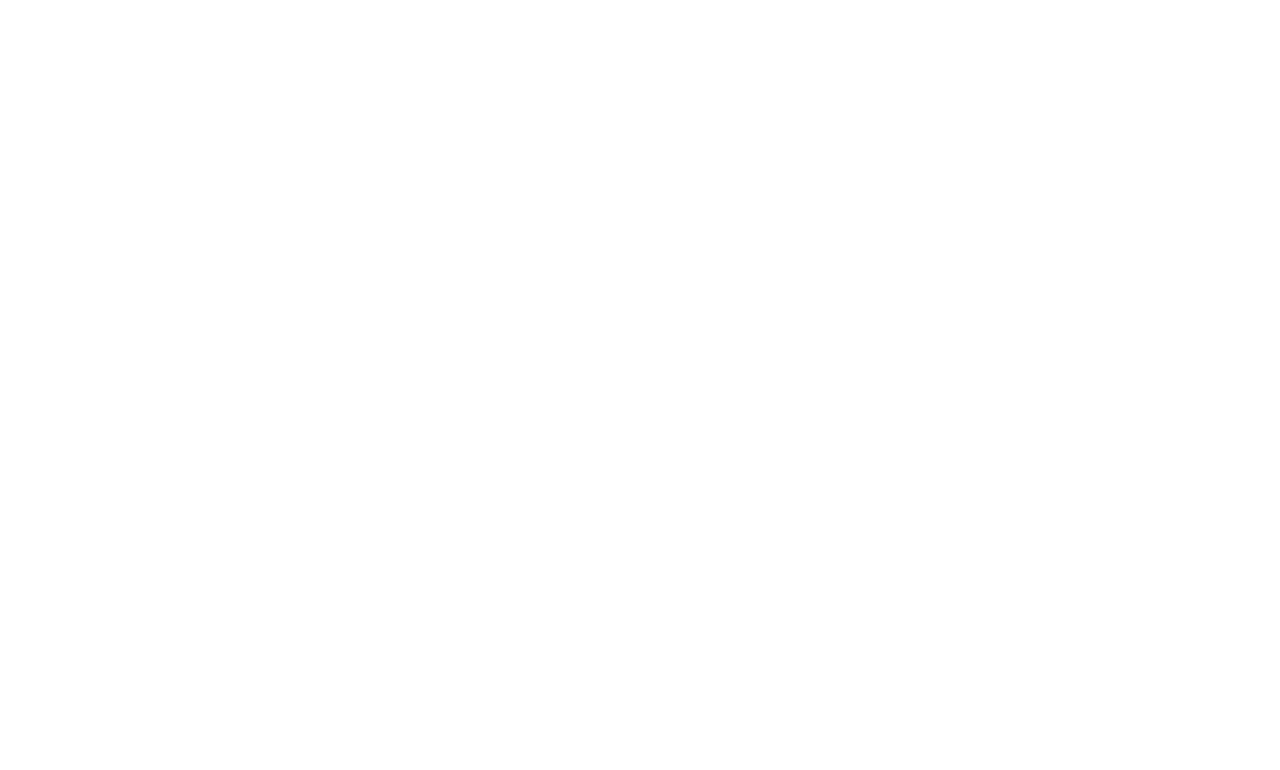
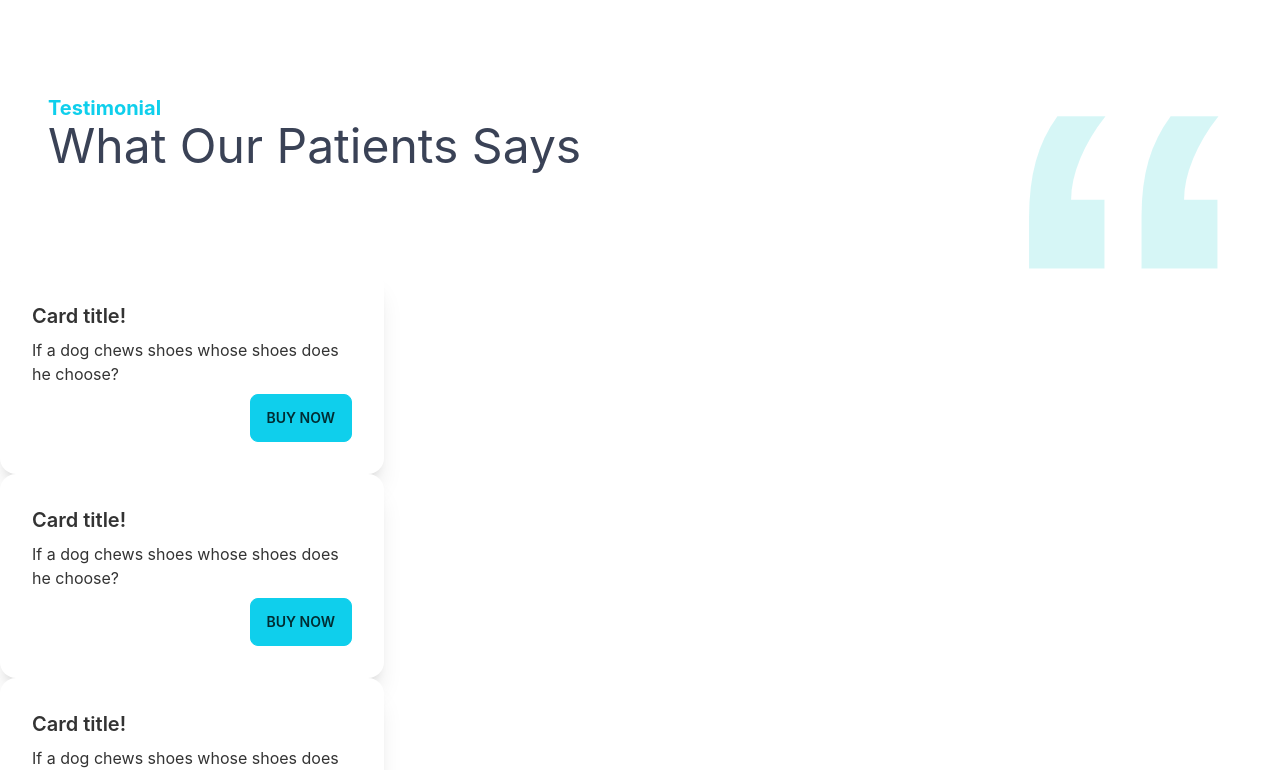
Before and after one commit to Nahid-khandakar/doctor-portal-client, a React (Create React App) app: page / in a window 1280 px wide. Shown: the part 2493-3263 px from the top of the page. Before the commit the page ends 2531 px from the top, so only its background shows below. Built offline with nearby package versions, Linux system fonts and the light colour scheme.

Commit message:
testimonial add

```diff
--- a/src/pages/Home/Home.js
+++ b/src/pages/Home/Home.js
@@ -3,6 +3,7 @@
 import Info from './Info';
 import MakeAppointment from './MakeAppointment';
 import Service from './Service';
+import Testimonial from './Testimonial';
 
 const Home = () => {
     return (
@@ -11,6 +12,7 @@
             <Info></Info>
             <Service></Service>
             <MakeAppointment></MakeAppointment>
+            <Testimonial></Testimonial>
         </div>
     );
 };
--- /dev/null
+++ b/src/pages/Home/Testimonial.js
@@ -0,0 +1,59 @@
+import React from 'react';
+import quote from '../../assets/icons/quote.svg'
+import TestimonialCard from './TestimonialCard';
+import people1 from '../../assets/images/people1.png'
+import people2 from '../../assets/images/people2.png'
+import people3 from '../../assets/images/people3.png'
+
+const Testimonial = () => {
+
+
+    const reviews = [
+        {
+            _id: 1,
+            review: 'Lorem ipsum dolor sit amet consectetur adipisicing elit. Necessitatibus quibusdam asperiores iste sapiente laborum minus?',
+            img: people1
+        },
+        {
+            _id: 2,
+            review: 'Lorem ipsum dolor sit amet consectetur adipisicing elit. Necessitatibus quibusdam asperiores iste sapiente laborum minus?',
+            img: people2
+        },
+        {
+            _id: 3,
+            review: 'Lorem ipsum dolor sit amet consectetur adipisicing elit. Necessitatibus quibusdam asperiores iste sapiente laborum minus?',
+            img: people3
+        }
+    ]
+
+
+    return (
+        <div className='my-14'>
+
+            <div className='flex justify-between px-12'>
+                <div>
+                    <h1 className='text-primary font-bold text-xl'>Testimonial</h1>
+                    <h2 className='text-accent  text-5xl'>What Our Patients Says</h2>
+                </div>
+                <div>
+                    <img src={quote} className='max-h-24 xl:max-h-44' alt="quote" />
+                </div>
+            </div>
+
+
+            <div>
+                {
+                    reviews.map(review => <TestimonialCard
+                        key={review._id}
+                        review={review}
+                    ></TestimonialCard>)
+                }
+            </div>
+
+
+
+        </div>
+    );
+};
+
+export default Testimonial;
--- /dev/null
+++ b/src/pages/Home/TestimonialCard.js
@@ -0,0 +1,17 @@
+import React from 'react';
+
+const TestimonialCard = () => {
+    return (
+        <div class="card w-96 bg-base-100 shadow-xl">
+            <div class="card-body">
+                <h2 class="card-title">Card title!</h2>
+                <p>If a dog chews shoes whose shoes does he choose?</p>
+                <div class="card-actions justify-end">
+                    <button class="btn btn-primary">Buy Now</button>
+                </div>
+            </div>
+        </div>
+    );
+};
+
+export default TestimonialCard;
```
